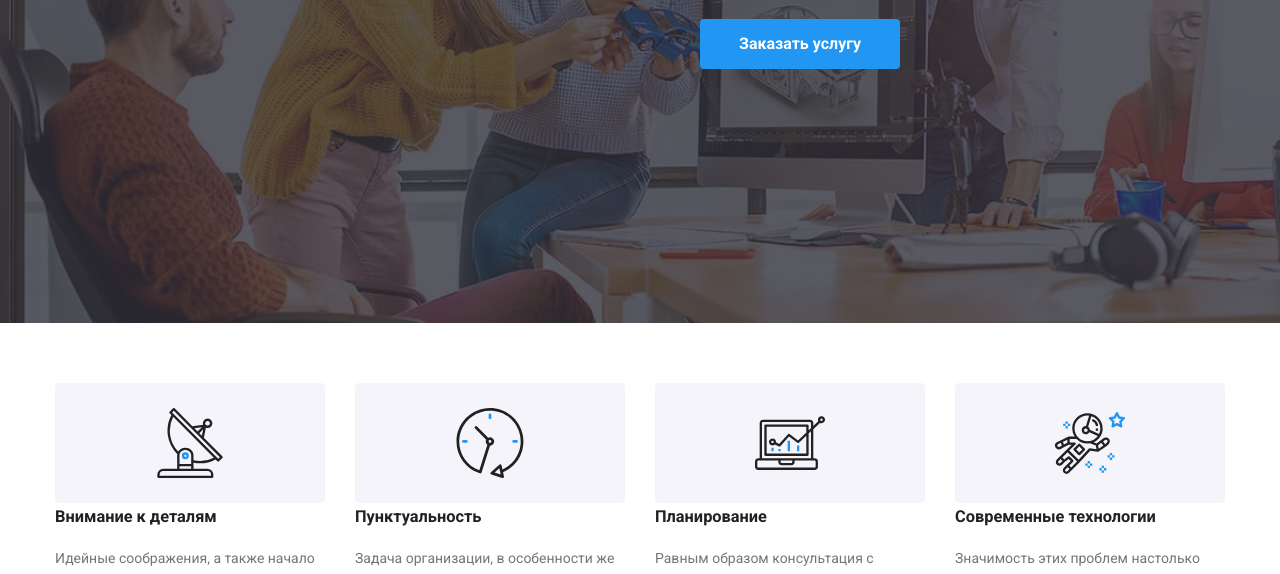
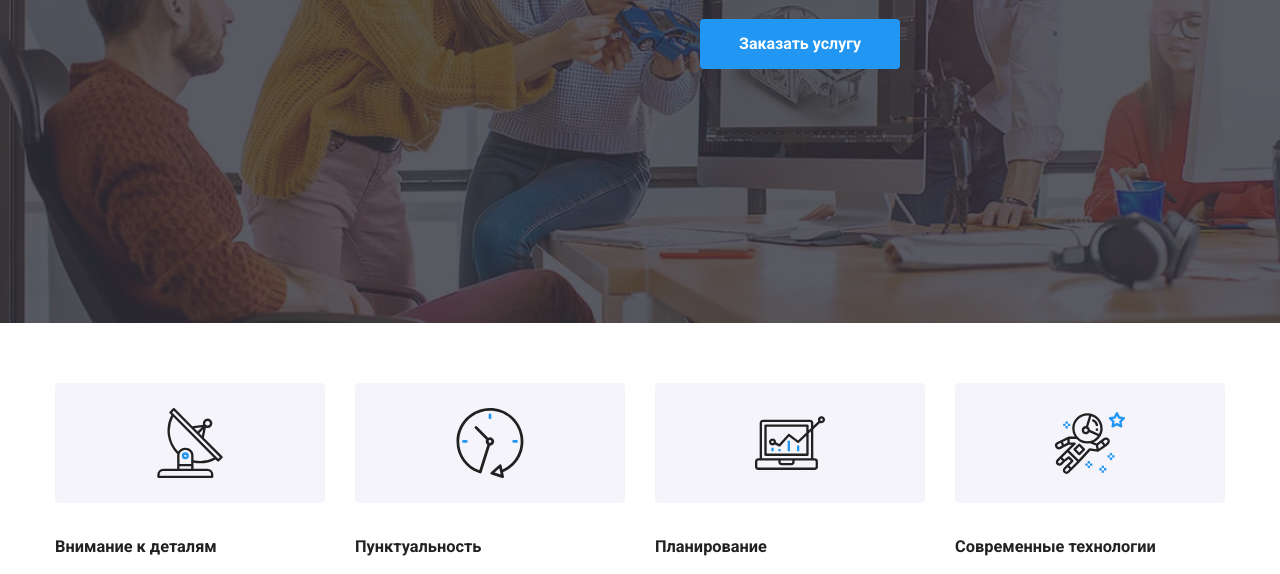
Before and after one commit to Oksana-Hubenko89/goit-markup-hw-08, a plain HTML site: page index.html in a window 1280 px wide. Shown: the part 358-932 px from the top of the page. Drawn offline with Linux system fonts and the light colour scheme.

Commit message:
Добавление отступа под иконкой

```diff
--- a/sass/components/_advantages.scss
+++ b/sass/components/_advantages.scss
@@ -42,6 +42,7 @@
   width: 70px;
   height: 70px;
 }
+.icon+.hero-three{margin-top: 30px;}
 .icon {
 
   background: $button-secondary-icon-background;
```
Also changed, not shown: index.html (+2 -2 lines), css/main.css, css/main.min.css, 2 other files.
